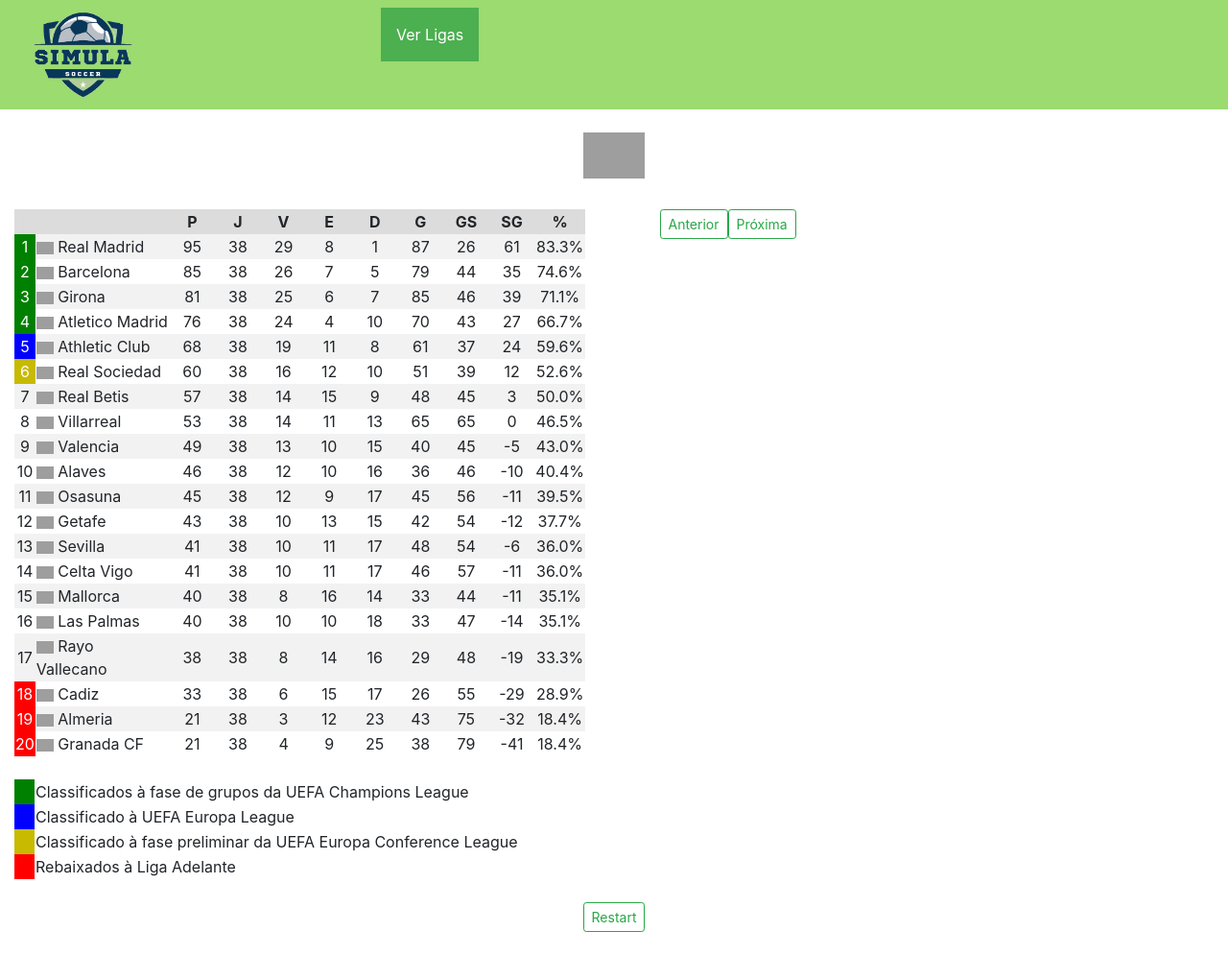
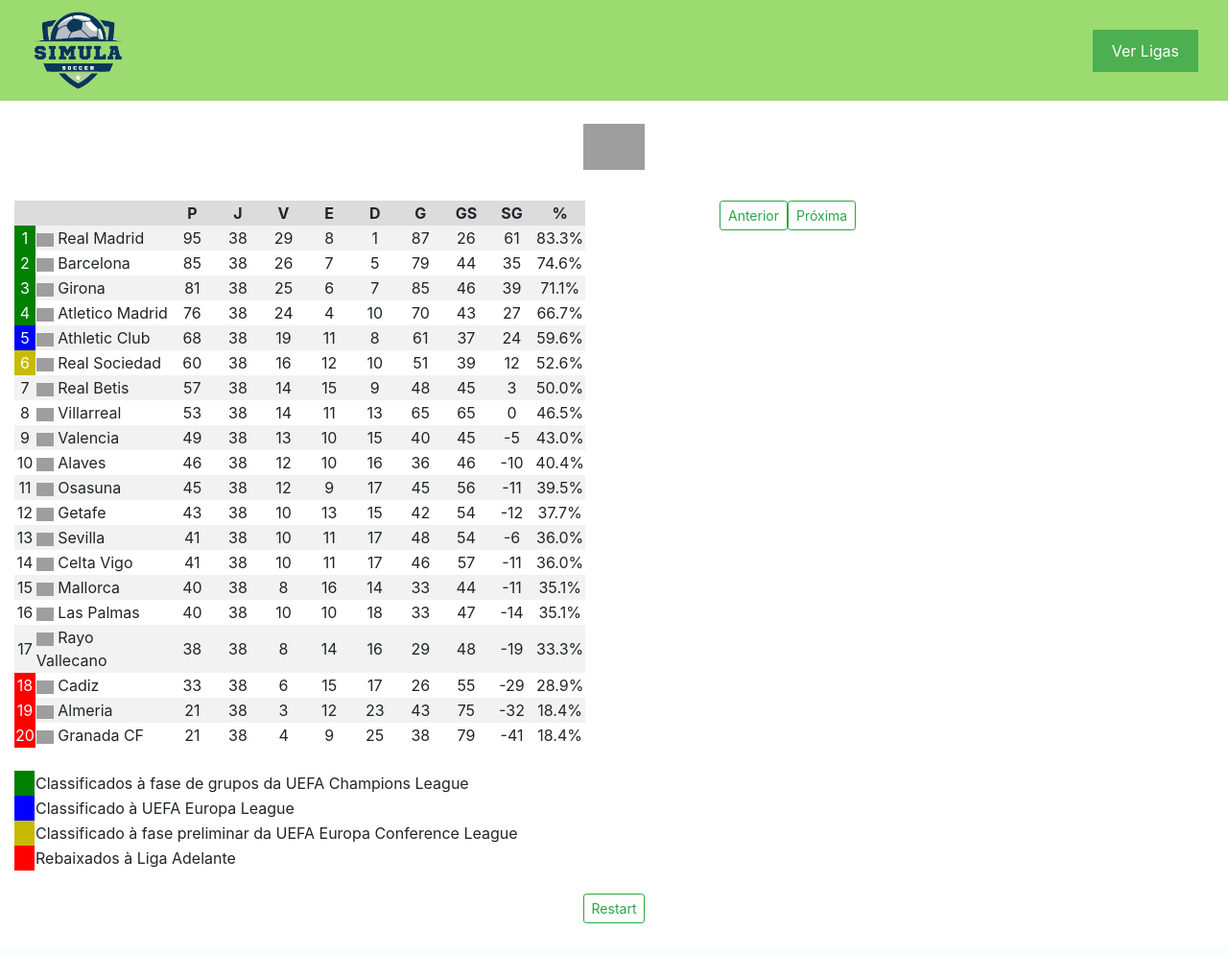
Before and after one commit to vivaccar/simulador, a Django app: page /la_liga in a window 1280 px wide. Shown: the whole page at 96% size. After the commit the page ends 962 px from the top, so only its background shows below. Run offline with Django 5.2, Linux system fonts and the light colour scheme; data comes from the database, SQL or seed files in the repository; some libraries are stand-ins or nearby versions; grey boxes are pictures that could not be loaded.

Commit message:
leagues button

```diff
--- a/home/templates/home.html
+++ b/home/templates/home.html
@@ -13,19 +13,15 @@
         overflow-x: auto;
     }
 
-     @media (max-width: 768px) {
-        .right-column {
-            margin-top: 20px;
-        }
-    }
 
      .left-column {
 		float: right;
     }
 
+    @media (min-width: 700px){
 		.right-column {
-		float: right;
-        margin-left: 5%;
+			padding-left: 10%;
+		}
 	}
 	.league_title {
 		text-align: center;
@@ -35,33 +31,47 @@
 	}
 	.table-cel {
 		width: 8%;
+		height: 10%;
 		text-align: center;
 	}
+	.navbar-header {
+		display: flex;
+		justify-content: space-between;
+		align-items: center;
+		width: 100%;
+}
+
+	.navbar-logo img {
+		width: 100px;
+		height: auto;
+	}
+
 	.menu {
-		position: relative;
-   		display: inline-block;
+		float: right;
 	}
+
+	.menu-button {
+		background-color: #4CAF50;
+		color: white;
+		padding: 10px 20px;
+		border: none;
+		cursor: pointer;
+		font-size: 16px;
+	}
+
 	.menu-itens {
 		display: none;
 		position: absolute;
+		right: 0;
 		background-color: #f9f9f9;
 		min-width: 160px;
 		box-shadow: 0px 8px 16px 0px rgba(0,0,0,0.2);
 		z-index: 1;
 	}
-	.menu-button {
-		background-color: #4CAF50;
-		color: white;
-		padding: 16px;
-		font-size: 16px;
-		border: none;
-		cursor: pointer;
 
-	}
 	.menu-itens a {
 		color: black;
-    padding: 6px 8px;
-    text-decoration: none;
+		padding: 12px 16px;
 		display: block;
 	}
 
@@ -73,24 +83,16 @@
 		display: block;
 	}
 
-	.bar-ul {
-		list-style-type: none;
-		margin: 0;
-		padding: 0;
-		overflow: hidden;
-		display: inline;
-	}
+
 </style>
 <body>
 	<nav class="navbar navbar-inverse" style="background-color: rgb(155, 219, 111);">
 		<div class="container-fluid">
 			<div class="navbar-header">
 				{% load static %}
-				<ul class="bar-ul">
-					<li style="float: left;">
-						<a href="{% url 'home' %}" ><img src="{% static 'images/logo.png' %}" alt="logo" width="30%" height="30%"></a>
-					</li>
-					<li style="float: right;">
+				<a href="{% url 'home' %}" class="navbar-logo">
+					<img src="{% static 'images/logo.png' %}" alt="logo">
+				</a>
 				<div class="menu">
 					<button class="menu-button">Ver Ligas</button>
 					<div class="menu-itens">
@@ -102,8 +104,6 @@
 						<a href="{% url 'bundesliga' %}">Bundesliga</a>
 					</div>
 				</div>
-					</li>
-				</ul>
 			</div>
 		</div>
 	</nav>
@@ -247,11 +247,11 @@
 												<input type="hidden" name="home_team" value="${game.home_team}">
 												<input type="hidden" name="away_team" value="${game.away_team}">
 												<input type="hidden" name="game_id" value="${game.game_id}">
-												<img src="${home_team.logo}" alt="" height="7%" width="7%">
+												<img src="${home_team.logo}" alt="" height="8%" width="8%">
 												<input type="number" ${game.real_played ? 'disabled' : ''} name="home_goals" id="home_goals_${game.game_id}" min="0" max="9" value="${game.home_goals != null ? game.home_goals : ''}">
 												X
 												<input type="number" ${game.real_played ? 'disabled' : ''} name="away_goals" id="away_goals_${game.game_id}" min="0" max="9" value="${game.away_goals != null ? game.away_goals : ''}">
-												<img src="${away_team.logo}" alt="" height="7%" width="7%">
+												<img src="${away_team.logo}" alt="" height="9%" width="9%">
 												<p style="font-size: 12px;">${game.stadium} - ${game.local_time}</p>
 											</div>
 										</div>
```
Also changed, not shown: home/api_request.py (line endings or trailing spaces). Lines whose indentation alone changed are shown as unchanged.
